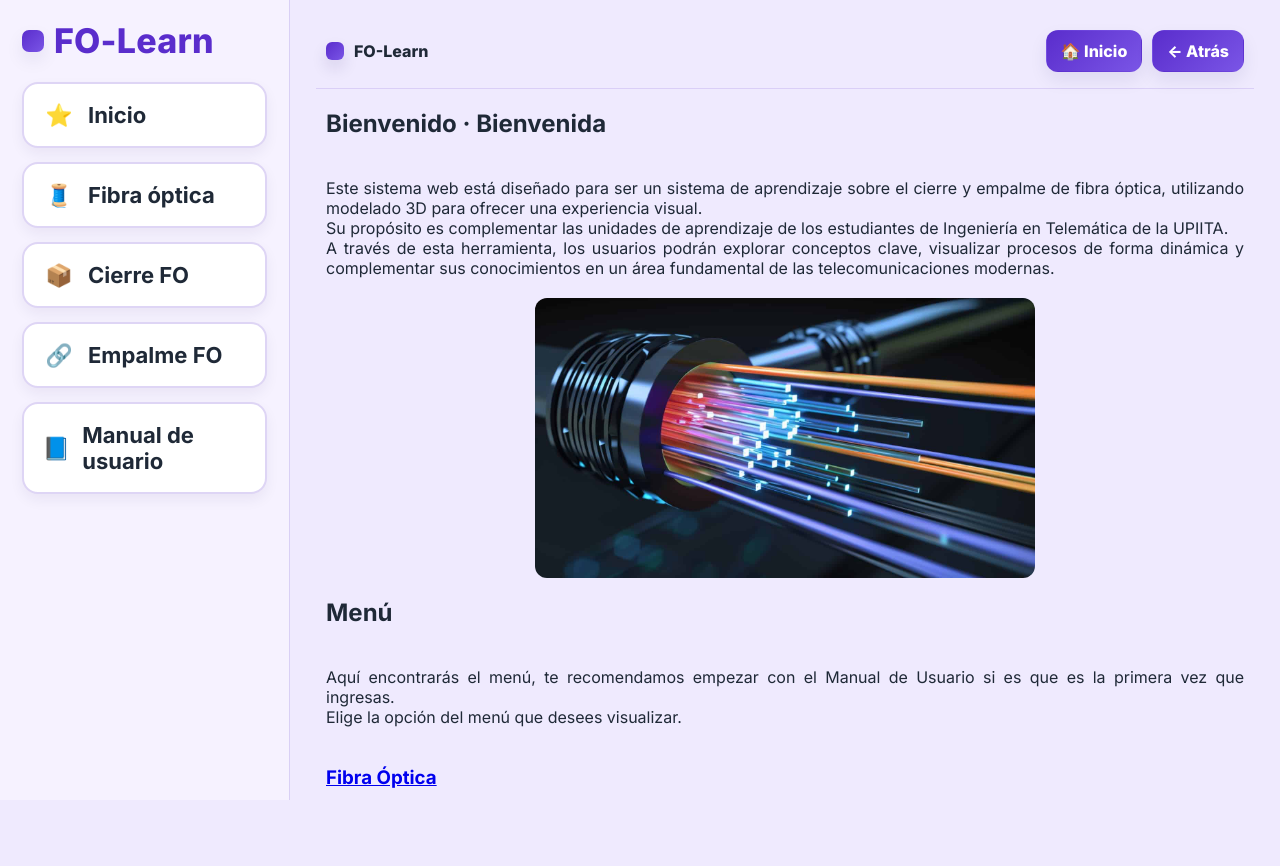
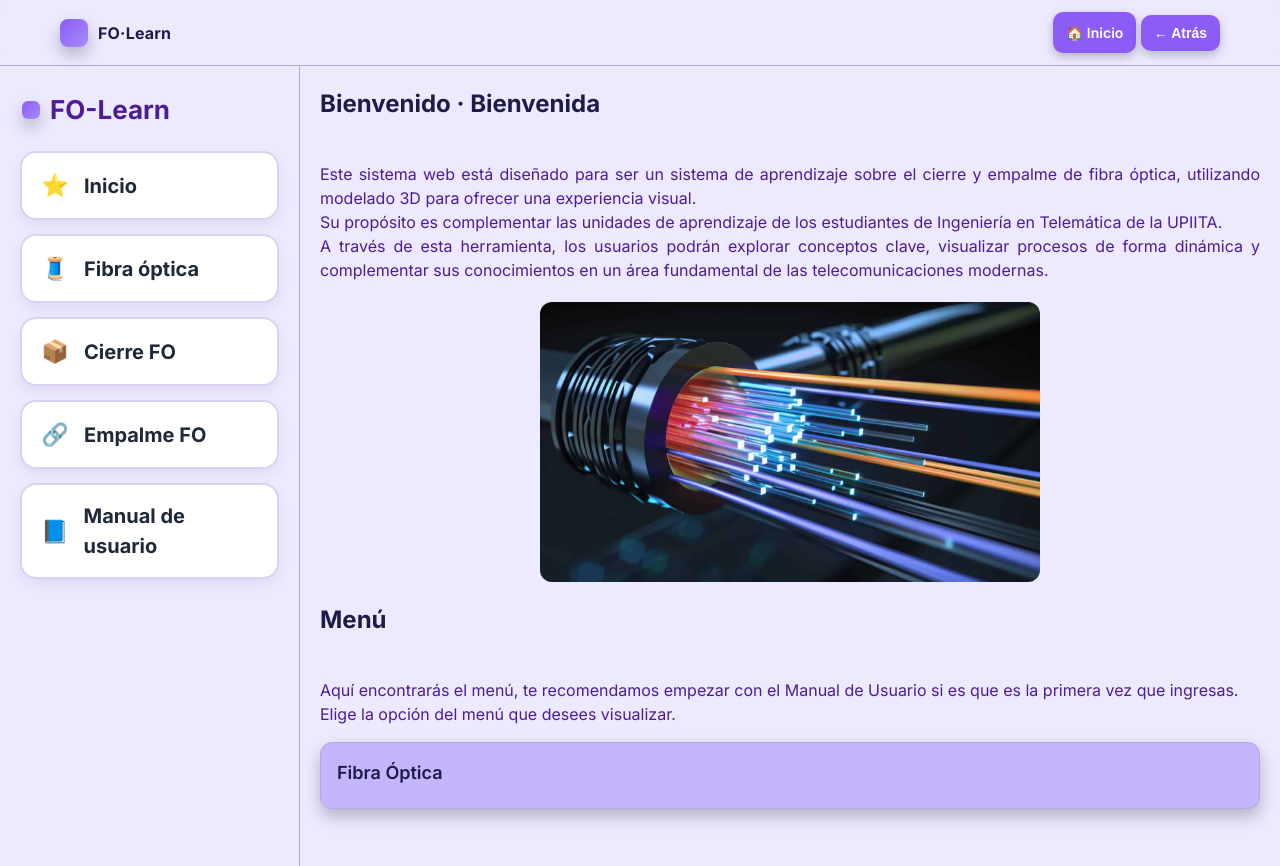
Before and after one commit to karla22rios/fo-learn, a Django app: page / in a window 1280 px wide. Before the commit the page ends 800 px from the top, so only its background shows below. Run offline with Django 5.2, Linux system fonts and the light colour scheme; data comes from the database, SQL or seed files in the repository.

Commit message:
Agregamos sidebar

```diff
--- a/static/css/site.css
+++ b/static/css/site.css
@@ -299,3 +299,98 @@ hr.sep{
   transform:translateY(-1px);
   box-shadow:0 6px 14px rgba(15,23,42,0.3);
 }
+
+/* ====== Sidebar GLOBAL (todas las páginas) ====== */
+.app-shell{
+  display:flex;
+  width:100%;
+  min-height: calc(100vh - 60px);
+}
+
+.app-side{
+  width: 300px;
+  background: var(--bg);
+  border-right: 1px solid var(--line);
+  padding: 18px 14px;
+  position: sticky;
+  top: 0;
+  height: calc(100vh - 0px);
+  overflow:auto;
+}
+
+.app-side .side-title{
+  display:flex;
+  align-items:center;
+  gap:10px;
+  font-weight:800;
+  font-size:26px;
+  color: var(--muted);
+  margin: 6px 8px 16px;
+}
+
+.app-side .side-dot{
+  width:18px; height:18px;
+  border-radius:6px;
+  background: linear-gradient(135deg, var(--brand), var(--brand-light));
+  box-shadow: var(--shadow);
+}
+
+.side-nav{
+  display:flex;
+  flex-direction:column;
+  gap:14px;
+  padding: 6px;
+}
+
+.side-link{
+  display:flex;
+  align-items:center;
+  gap: 12px;
+  text-decoration:none;
+  color: var(--text);
+  font-weight:700;
+  font-size:20px;
+  background: #fff;
+  border: 2px solid var(--line);
+  border-radius: 16px;
+  padding: 16px 16px;
+  box-shadow: 0 6px 14px rgba(15,23,42,.10);
+  transition: transform .12s ease, box-shadow .12s ease, background .12s ease;
+}
+
+.side-link:hover{
+  transform: translateY(-1px);
+  background: color-mix(in srgb, var(--bg) 70%, #fff);
+  box-shadow: 0 12px 24px rgba(15,23,42,.15);
+}
+
+.side-link .ico{
+  width: 34px;
+  display:flex;
+  justify-content:center;
+  font-size: 22px;
+}
+
+.side-link.is-active{
+  border-color: var(--brand);
+  background: color-mix(in srgb, var(--panel) 35%, #fff);
+}
+
+/* Contenido */
+.app-main{
+  flex:1;
+  min-width:0;
+}
+
+/* Responsive */
+@media (max-width: 980px){
+  .app-shell{ flex-direction:column; }
+  .app-side{
+    width: 100%;
+    position: relative;
+    height:auto;
+    border-right:none;
+    border-bottom:1px solid var(--line);
+  }
+  .side-link{ font-size:18px; padding:14px; }
+}
--- a/templates/base.html
+++ b/templates/base.html
@@ -2,83 +2,60 @@
 <!doctype html>
 <html lang="es">
 <head>
-  <meta charset="utf-8" />
-  <meta name="viewport" content="width=device-width, initial-scale=1" />
-  <title>{% block title %}FO-Learn{% endblock %}</title>
+  <meta charset="utf-8">
+  <title>{% block title %}FO·Learn{% endblock %}</title>
+  <meta name="viewport" content="width=device-width,initial-scale=1">
+  <link href="https://fonts.googleapis.com/css2?family=Inter:wght@400;600;700&display=swap" rel="stylesheet">
+  <link rel="stylesheet" href="{% static 'css/site.css' %}">
+  {% block head %}{% endblock %}
 
-  <!-- Tipografía (opcional) -->
-  <link rel="preconnect" href="https://fonts.googleapis.com">
-  <link rel="preconnect" href="https://fonts.gstatic.com" crossorigin>
-  <link href="https://fonts.googleapis.com/css2?family=Inter:wght@400;600;700;800&display=swap" rel="stylesheet">
-
+  <!-- Sidebar (sin romper tu CSS actual) -->
   <style>
     :root{
-      --bg: #EFEAFE;
-      --panel: #F6F2FF;
-      --card: #FFFFFF;
-      --stroke: rgba(84, 52, 201, .18);
-      --stroke-2: rgba(34, 26, 77, .12);
-
-      --brand: #5A2DCC;
-      --brand-2: #7A55E6;
-
-      --text: #1F2937;
-      --muted: rgba(31, 41, 55, .75);
-
-      --shadow: 0 10px 24px rgba(29, 11, 84, .10);
-      --shadow-soft: 0 8px 18px rgba(29, 11, 84, .08);
-
-      --r-xl: 18px;
-      --r-lg: 14px;
-      --r-md: 12px;
-
       --sidebar-w: 290px;
+      --sidebar-bg: #F3EEFF;
+      --sidebar-border: rgba(90,45,204,.18);
+      --sidebar-card: #FFFFFF;
+      --sidebar-card-border: rgba(90,45,204,.22);
+      --sidebar-shadow: 0 10px 24px rgba(29, 11, 84, .10);
+      --sidebar-text: #1F2937;
     }
 
-    *{ box-sizing: border-box; }
-    html, body{ height:100%; }
-    body{
-      margin:0;
-      font-family: Inter, system-ui, -apple-system, Segoe UI, Roboto, Arial, sans-serif;
-      background: var(--bg);
-      color: var(--text);
-    }
-
-    /* Layout general */
-    .app{
-      display:flex;
-      min-height: 100vh;
+    /* Layout base: sidebar + contenido */
+    .app-layout{
+      display: flex;
+      min-height: calc(100vh - var(--header-h, 0px));
       width: 100%;
     }
 
     /* Sidebar */
     .sidebar{
       width: var(--sidebar-w);
+      background: var(--sidebar-bg);
+      border-right: 1px solid var(--sidebar-border);
       padding: 18px 16px;
-      background: var(--panel);
-      border-right: 1px solid var(--stroke);
       position: sticky;
       top: 0;
       height: 100vh;
       overflow: auto;
     }
 
-    .brand{
+    .sidebar .side-brand{
       display:flex;
       align-items:center;
       gap: 10px;
       margin: 6px 6px 18px;
       font-weight: 800;
-      color: var(--brand);
+      color: #5A2DCC;
       letter-spacing: .2px;
-      font-size: 34px;
+      font-size: 28px;
       line-height: 1;
     }
-    .brand .dot{
-      width: 22px; height: 22px;
-      border-radius: 7px;
-      background: linear-gradient(135deg, var(--brand), var(--brand-2));
-      box-shadow: var(--shadow-soft);
+    .sidebar .side-brand .dot{
+      width: 18px; height: 18px;
+      border-radius: 6px;
+      background: linear-gradient(135deg, #5A2DCC, #7A55E6);
+      box-shadow: 0 8px 16px rgba(29,11,84,.12);
     }
 
     .side-nav{
@@ -93,20 +70,20 @@
       align-items:center;
       gap: 12px;
       text-decoration:none;
-      color: var(--text);
+      color: var(--sidebar-text);
       font-weight: 700;
-      font-size: 22px;
-      background: var(--card);
-      border: 2px solid rgba(90,45,204,.20);
+      font-size: 20px;
+      background: var(--sidebar-card);
+      border: 2px solid var(--sidebar-card-border);
       border-radius: 16px;
-      padding: 18px 18px;
+      padding: 16px 16px;
       box-shadow: 0 6px 14px rgba(29,11,84,.06);
       transition: transform .12s ease, box-shadow .12s ease, border-color .12s ease;
     }
     .side-link:hover{
       transform: translateY(-1px);
       border-color: rgba(90,45,204,.35);
-      box-shadow: 0 10px 22px rgba(29,11,84,.10);
+      box-shadow: 0 12px 24px rgba(29,11,84,.10);
     }
     .side-link .ico{
       width: 34px;
@@ -114,165 +91,94 @@
       justify-content:center;
       font-size: 22px;
     }
-
-    /* Puedes marcar el activo con una variable opcional:
-       en cada template: {% with active="fibra" %} ... {% endwith %}
-       o pasar active desde tu view.
-    */
     .side-link.is-active{
       border-color: rgba(90,45,204,.55);
       box-shadow: 0 14px 26px rgba(29,11,84,.12);
       background: linear-gradient(180deg, #FFFFFF 0%, #FBFAFF 100%);
     }
 
-    /* Contenido */
-    .content{
+    /* Contenido a la derecha */
+    .app-content{
       flex: 1;
       min-width: 0;
-      padding: 22px 26px;
+      padding: 0; /* respetamos tu .container */
     }
 
-    /* Topbar dentro del contenido */
-    .topbar{
-      display:flex;
-      align-items:center;
-      justify-content:space-between;
-      gap: 16px;
-      padding: 8px 10px 16px;
-      border-bottom: 1px solid rgba(90,45,204,.14);
-      margin-bottom: 18px;
-    }
-    .topbar-left{
-      display:flex;
-      align-items:center;
-      gap: 10px;
-      font-weight: 800;
-      color: var(--text);
-    }
-    .topbar-left .mini-dot{
-      width: 18px; height: 18px;
-      border-radius: 6px;
-      background: linear-gradient(135deg, var(--brand), var(--brand-2));
-      box-shadow: 0 8px 16px rgba(29,11,84,.12);
+    /* Ajuste: tu .container ahora vive dentro de .app-content */
+    .app-content .container{
+      /* No forzamos ancho/alto; dejamos tu site.css mandar */
     }
 
-    .topbar-actions{
-      display:flex;
-      gap: 10px;
-      align-items:center;
-    }
-
-    /* Botones bonitos (reutilizables) */
-    .btn{
-      display:inline-flex;
-      align-items:center;
-      gap: 8px;
-      font-weight: 800;
-      border-radius: 12px;
-      padding: 10px 14px;
-      border: 1px solid rgba(90,45,204,.28);
-      background: #fff;
-      color: var(--brand);
-      text-decoration:none;
-      box-shadow: 0 8px 18px rgba(29,11,84,.08);
-      transition: transform .12s ease, box-shadow .12s ease, background .12s ease;
-      user-select: none;
-    }
-    .btn:hover{
-      transform: translateY(-1px);
-      box-shadow: 0 12px 24px rgba(29,11,84,.12);
-    }
-    .btn--primary{
-      background: linear-gradient(135deg, var(--brand), var(--brand-2));
-      color: #fff;
-      border-color: transparent;
-    }
-    .btn--primary:hover{
-      background: linear-gradient(135deg, #4E24C1, #6E46E0);
-    }
-
-    /* Área principal del bloque */
-    .page{
-      padding: 0 10px 26px;
-    }
-
-    /* Responsive: sidebar pasa arriba */
+    /* Responsive: sidebar arriba */
     @media (max-width: 980px){
-      .app{ flex-direction: column; }
+      .app-layout{ flex-direction: column; }
       .sidebar{
         position: relative;
         width: 100%;
         height: auto;
         border-right: none;
-        border-bottom: 1px solid var(--stroke);
+        border-bottom: 1px solid var(--sidebar-border);
       }
-      .content{ padding: 16px 14px; }
       .side-link{ font-size: 18px; padding: 14px; }
     }
-
-    {% block extra_css %}{% endblock %}
   </style>
-
-  {% block head %}{% endblock %}
 </head>
 
 <body>
-  <div class="app">
+  <header class="app-header">
+    <nav class="nav">
+      <a href="{% url 'home' %}" class="brand">
+        <div class="logo"></div>
+        <span>FO·Learn</span>
+      </a>
 
-    <!-- SIDEBAR -->
-    <aside class="sidebar">
-      <div class="brand">
-        <span class="dot"></span>
+      <div class="nav-actions">
+        <a href="{% url 'home' %}" class="btn-home">🏠 Inicio</a>
+        <button class="btn-back" onclick="window.history.back()">← Atrás</button>
+      </div>
+    </nav>
+  </header>
+
+  <div class="app-shell">
+
+    <!-- Sidebar global -->
+    <aside class="app-side">
+      <div class="side-title">
+        <span class="side-dot"></span>
         <span>FO-Learn</span>
       </div>
 
       <nav class="side-nav">
-        <!-- Ajusta los slugs si los tuyos son distintos -->
         <a class="side-link {% if active == 'home' %}is-active{% endif %}" href="{% url 'home' %}">
-          <span class="ico">⭐</span> <span>Inicio</span>
+          <span class="ico">⭐</span><span>Inicio</span>
         </a>
 
+        <!-- Cambia slugs a los tuyos -->
         <a class="side-link {% if active == 'fibra' %}is-active{% endif %}" href="{% url 'category_detail' slug='fibra-optica' %}">
-          <span class="ico">🧵</span> <span>Fibra óptica</span>
+          <span class="ico">🧵</span><span>Fibra óptica</span>
         </a>
 
         <a class="side-link {% if active == 'cierre' %}is-active{% endif %}" href="{% url 'category_detail' slug='cierre-fo' %}">
-          <span class="ico">📦</span> <span>Cierre FO</span>
+          <span class="ico">📦</span><span>Cierre FO</span>
         </a>
 
         <a class="side-link {% if active == 'empalme' %}is-active{% endif %}" href="{% url 'category_detail' slug='empalme-fo' %}">
-          <span class="ico">🔗</span> <span>Empalme FO</span>
+          <span class="ico">🔗</span><span>Empalme FO</span>
         </a>
 
         <a class="side-link {% if active == 'manual' %}is-active{% endif %}" href="{% url 'category_detail' slug='manual-de-usuario' %}">
-          <span class="ico">📘</span> <span>Manual de usuario</span>
+          <span class="ico">📘</span><span>Manual de usuario</span>
         </a>
       </nav>
     </aside>
 
-    <!-- CONTENT -->
-    <main class="content">
-
-      <!-- TOPBAR (botones donde estaban: arriba a la derecha) -->
-      <div class="topbar">
-        <div class="topbar-left">
-          <span class="mini-dot"></span>
-          <span>FO-Learn</span>
-        </div>
-
-        <div class="topbar-actions">
-          <a class="btn btn--primary" href="{% url 'home' %}">🏠 Inicio</a>
-          <a class="btn btn--primary" href="javascript:history.back()">← Atrás</a>
-        </div>
-      </div>
-
-      <div class="page">
+    <!-- Contenido -->
+    <div class="app-main">
+      <main class="container">
         {% block content %}{% endblock %}
-      </div>
-    </main>
+      </main>
+    </div>
 
   </div>
-
-  {% block scripts %}{% endblock %}
 </body>
 </html>
--- a/templates/viewer/home.html
+++ b/templates/viewer/home.html
@@ -1,32 +1,38 @@
 {% extends "base.html" %}
 {% load static %}
 {% block title %}Inicio · FO·Learn{% endblock %}
+
 {% block content %}
+{% with active="home" %}
 
-<h2>Bienvenido · Bienvenida </h2>
+<h2>Bienvenido · Bienvenida</h2>
 
 <p class="muted" style="text-align:justify; white-space: pre-line;">
   Este sistema web está diseñado para ser un sistema de aprendizaje sobre el cierre y empalme de fibra óptica, utilizando modelado 3D para ofrecer una experiencia visual.
   Su propósito es complementar las unidades de aprendizaje de los estudiantes de Ingeniería en Telemática de la UPIITA.
-  A través de esta herramienta, los usuarios podrán explorar conceptos clave, visualizar procesos de forma dinámica y complementar sus conocimientos en un área fundamental de las telecomunicaciones modernas.</p>
+  A través de esta herramienta, los usuarios podrán explorar conceptos clave, visualizar procesos de forma dinámica y complementar sus conocimientos en un área fundamental de las telecomunicaciones modernas.
+</p>
 
 <img src="{% static 'images/Fibraópticpagina.jpg' %}"
      alt="Fibra óptica"
      style="width:100%; max-width:500px; display:block; margin:20px auto; border-radius:12px;">
 
 <h2>Menú</h2>
+
 <p class="muted" style="text-align:justify; white-space: pre-line;">
-    Aquí encontrarás el menú, te recomendamos empezar con el Manual de Usuario si es que es la primera vez que ingresas.
-    Elige la opción del menú que desees visualizar.
+  Aquí encontrarás el menú, te recomendamos empezar con el Manual de Usuario si es que es la primera vez que ingresas.
+  Elige la opción del menú que desees visualizar.
+</p>
 
-  </p>
 <div class="category-grid">
   {% for c in categories %}
-  <a class="category-card" href="{% url 'category_detail' c.slug %}">
-    <h3>{{ c.name }}</h3>
-    <!-- <p class="muted">{{ c.description|default:"Sin descripción" }}</p> -->
-  </a> {% empty %}
-  <p class="muted">No hay categorías todavía.</p> {% endfor %}
+    <a class="category-card" href="{% url 'category_detail' c.slug %}">
+      <h3>{{ c.name }}</h3>
+    </a>
+  {% empty %}
+    <p class="muted">No hay categorías todavía.</p>
+  {% endfor %}
 </div>
 
+{% endwith %}
 {% endblock %}
```
